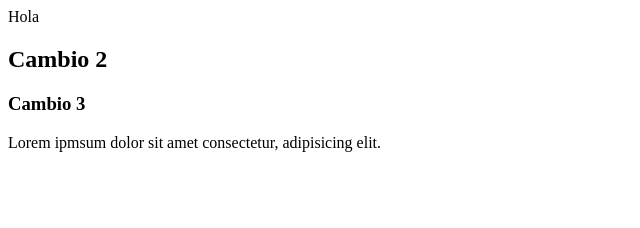
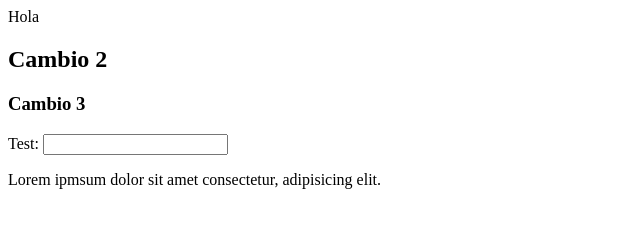
Before and after one commit to geraldvaras/git-test, a plain HTML site: page index.html in a window 1280 px wide. Shown: the whole page, without its empty margins (0-640 px from the left). Drawn offline with Linux system fonts and the light colour scheme.

Commit message:
feat: new input feature

```diff
--- a/index.html
+++ b/index.html
@@ -9,6 +9,8 @@
         <section>Hola</section>
         <h2>Cambio 2</h2>
         <h3>Cambio 3</h3>
+        <label for="test">Test:</label>
+        <input type="text" id="test"/>
         <p>Lorem ipmsum dolor sit amet consectetur, adipisicing elit.</p>
     </body>
 </html>
```
